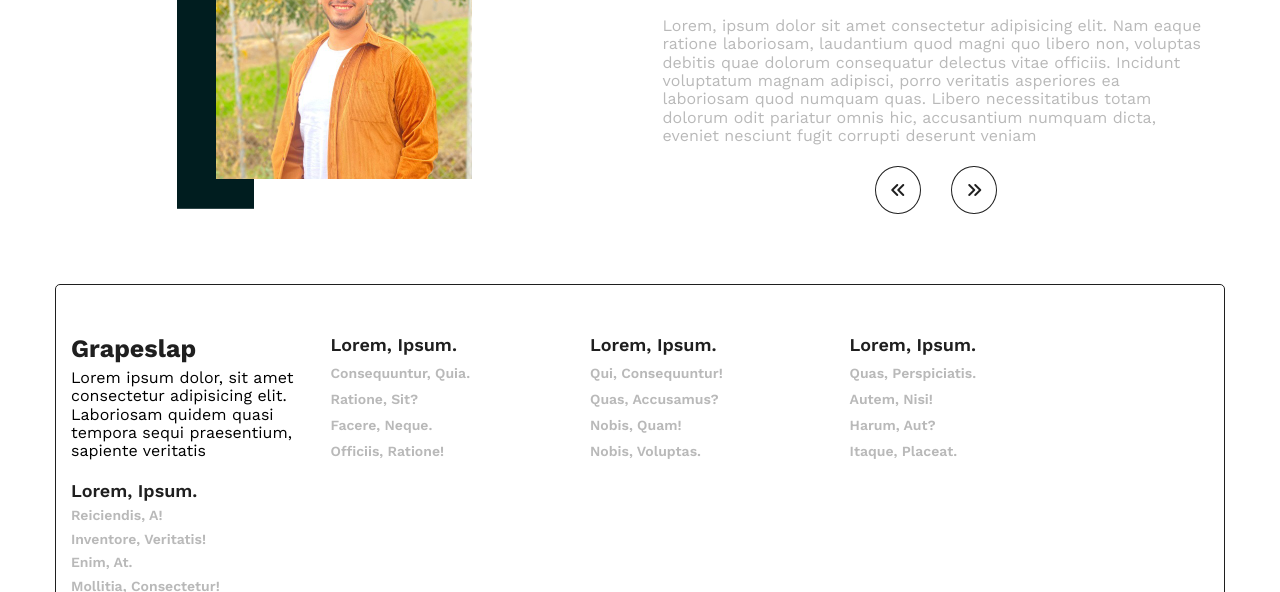
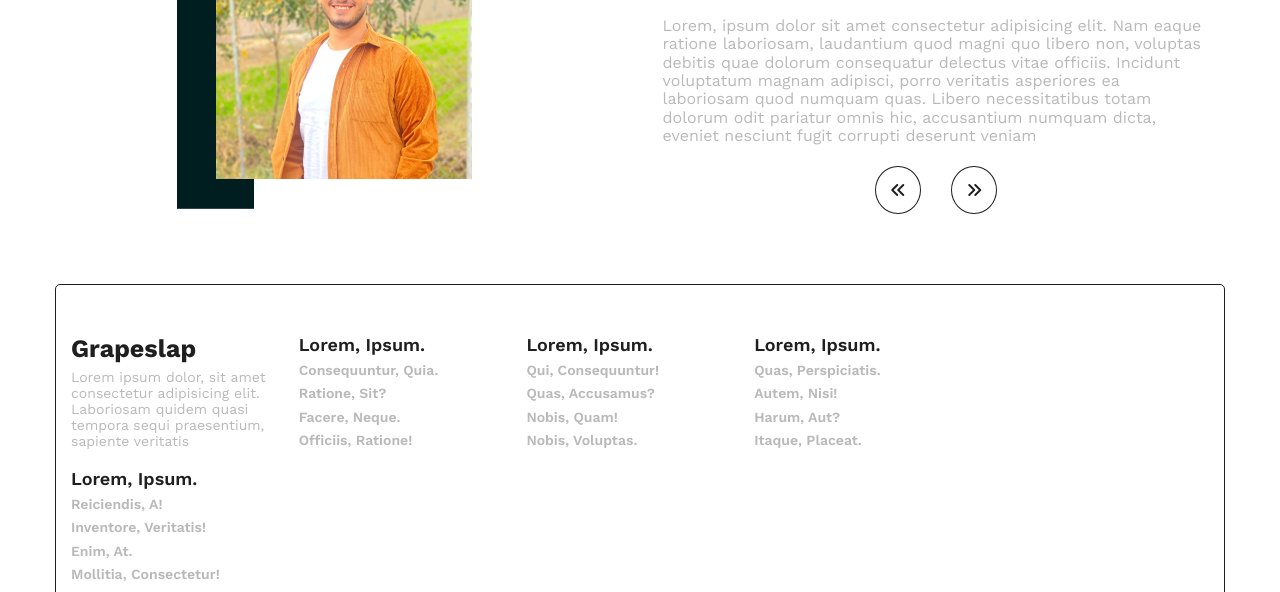
Before and after one commit to Ahmed404-404/grapeslab-digital-agency, a plain HTML site: page index.html in a window 1280 px wide. Shown: the part 3489-4081 px from the top of the page. Drawn offline with nearby package versions, Linux system fonts and the light colour scheme.

Commit message:
Add files via upload

```diff
--- a/css/style.css
+++ b/css/style.css
@@ -653,7 +653,10 @@ footer .container .text-box ul{
     align-items: flex-start;
     gap: 5px;
 }
-
+footer ul li p{
+    font-size: 14px;
+    color: var(--p-clr);
+}
 footer .container .text-box ul:not(:first-child) li a{
     color: var(--p-clr);
     font-size: 14px;
```
